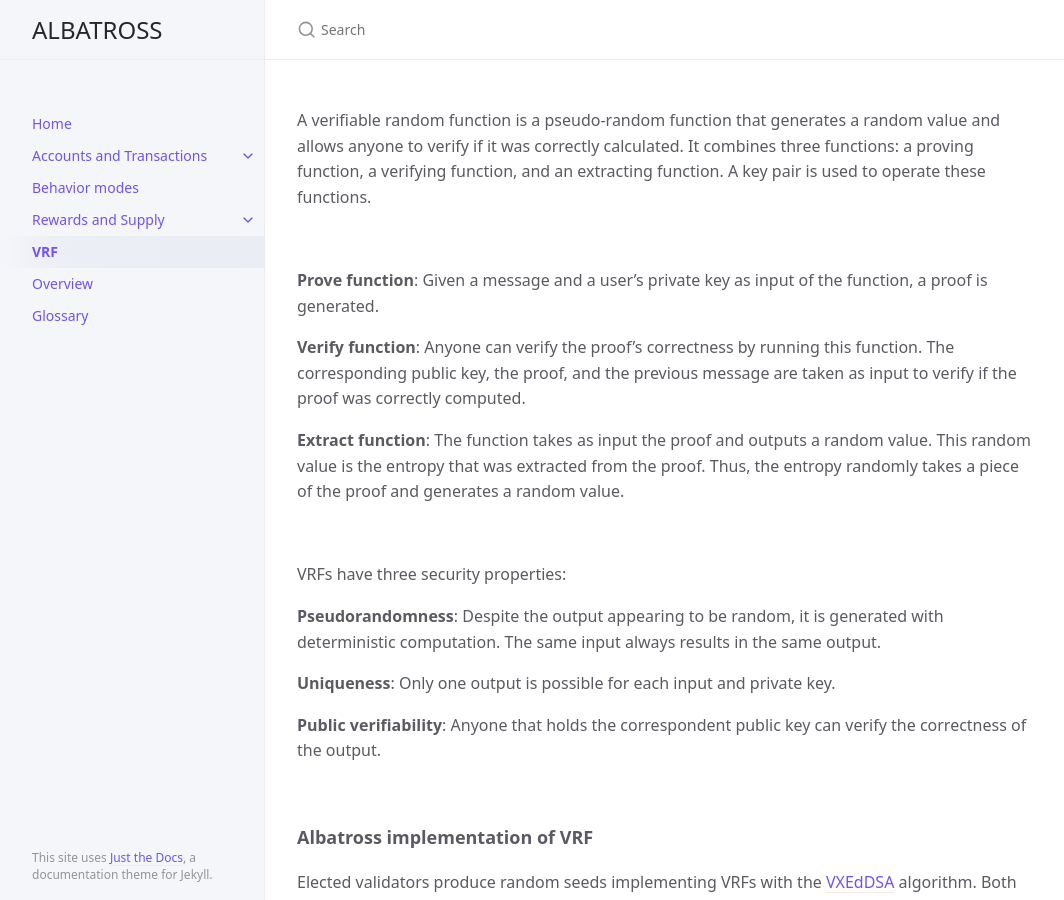
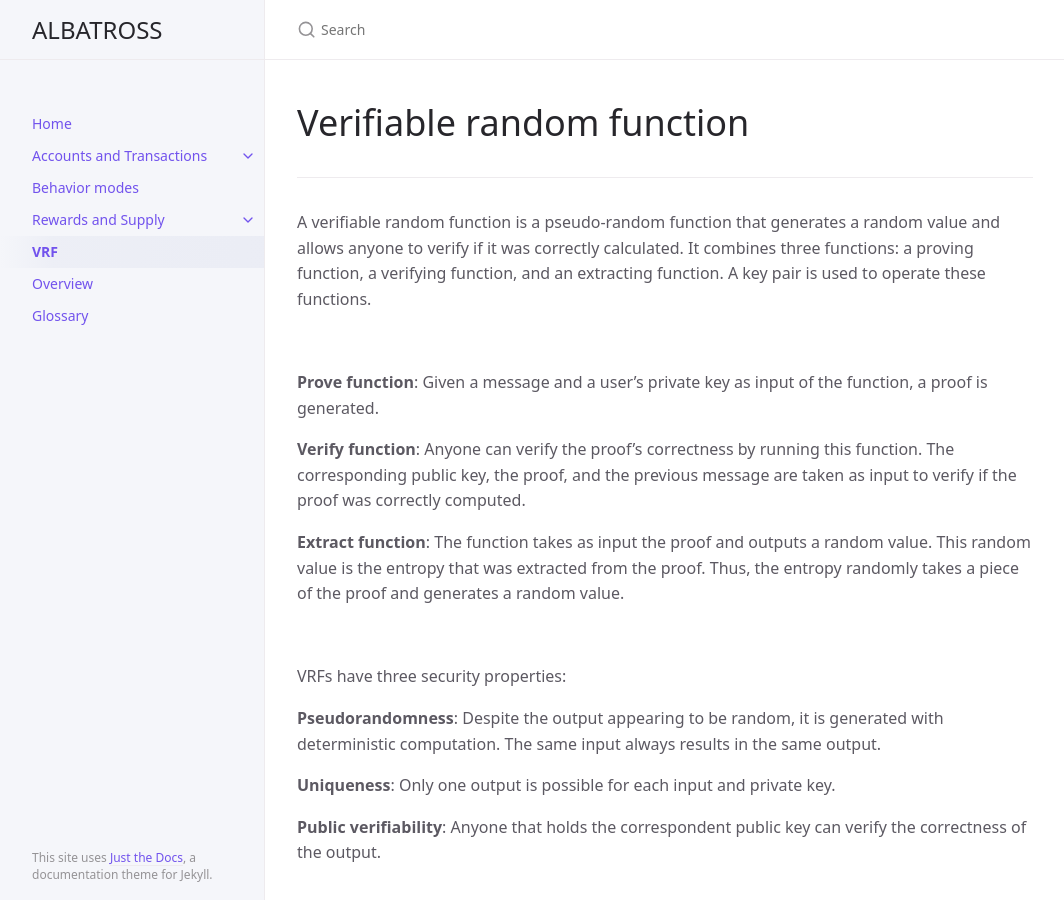
Before and after one commit to nimiq/albatross-doc, a Jekyll site: the page built from docs/vrf.md, in a window 1280 px wide and 900 px high. Shown: the whole window, without its empty margins (107-1171 px from the left). Built offline with Jekyll 4.4.1, drawn with Linux system fonts in a browser that asks for light colours; some web fonts are replaced.

Commit message:
add heading 1

```diff
--- a/docs/vrf.md
+++ b/docs/vrf.md
@@ -2,6 +2,10 @@
 layout: default
 title: VRF
 nav_order: 14
+---
+
+# Verifiable random function
+
 ---
 
 A verifiable random function is a pseudo-random function that generates a random value and allows anyone to verify if it was correctly calculated. It combines three functions: a proving function, a verifying function, and an extracting function. A key pair is used to operate these functions.
```
Also changed, not shown: docs/glossary.md (+4 -0 lines).
